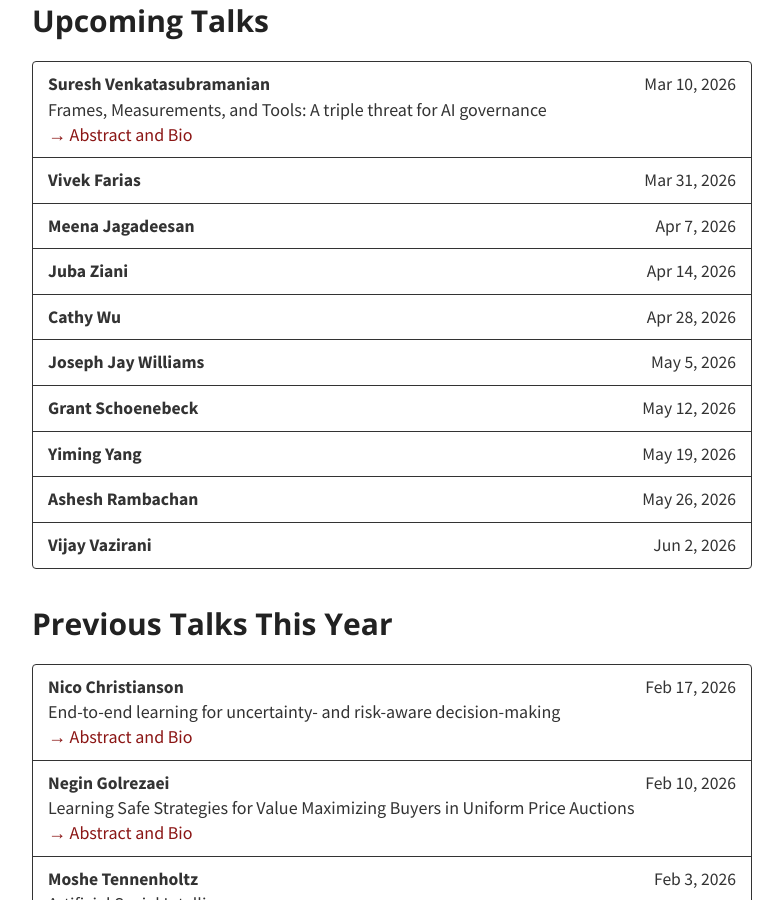
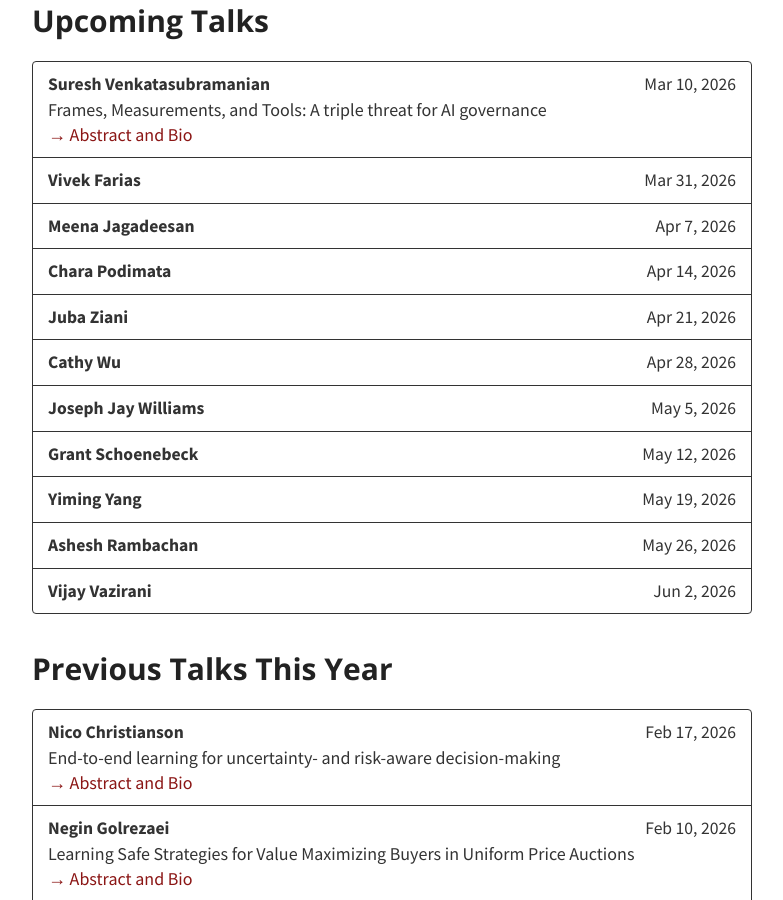
Before and after one commit to stanford-rain-seminar/stanford-rain-seminar.github.io, a Jekyll site: the page built from index.md, in a window 1280 px wide and 900 px high, scrolled down 434 px. Shown: the whole window, without its empty margins (248-1031 px from the left). Built offline with Jekyll 4.4.1, drawn with Linux system fonts in a browser that asks for light colours; nearby versions of some CDN libraries; our own code applies the rules of GitHub Pages for plain Markdown files.

Commit message:
Update talks.yml

```diff
--- a/_data/talks.yml
+++ b/_data/talks.yml
@@ -11,8 +11,10 @@
       date: "Mar 31, 2026"
     - speaker: "Meena Jagadeesan"
       date: "Apr 7, 2026"
+    - speaker: "Chara Podimata"
+      date: "Apr 14, 2026"
     - speaker: "Juba Ziani"
-      date: "Apr 14, 2026"
+      date: "Apr 21, 2026"
     - speaker: "Cathy Wu"
       date: "Apr 28, 2026"
     - speaker: "Joseph Jay Williams"
```
